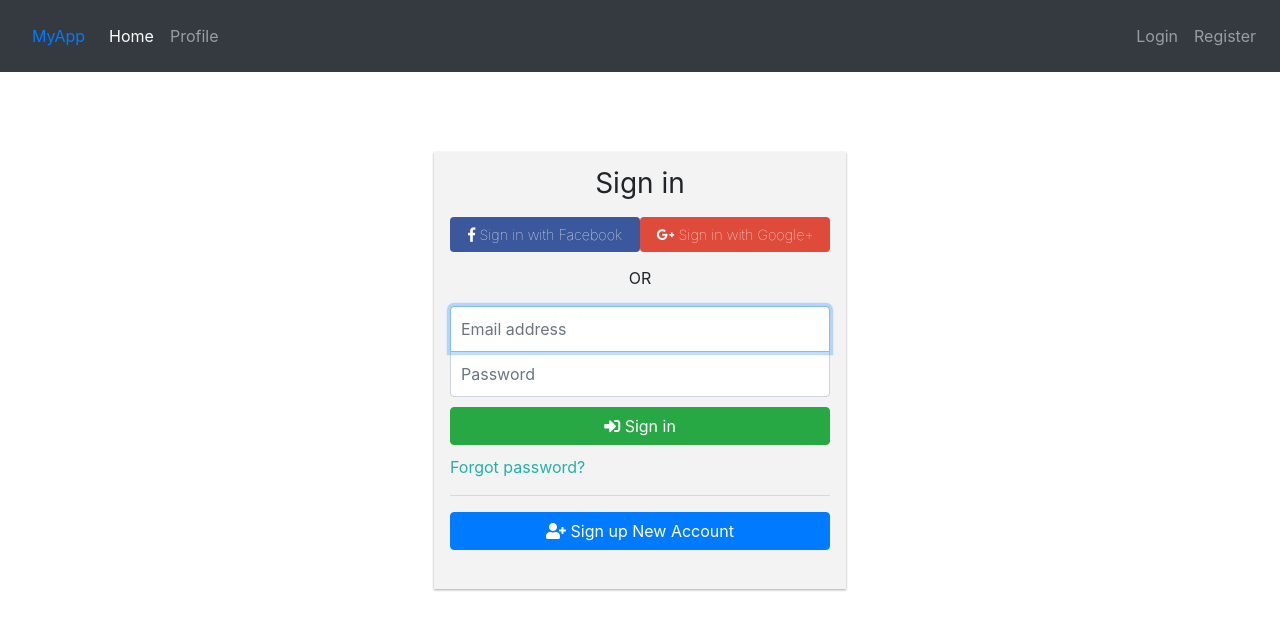
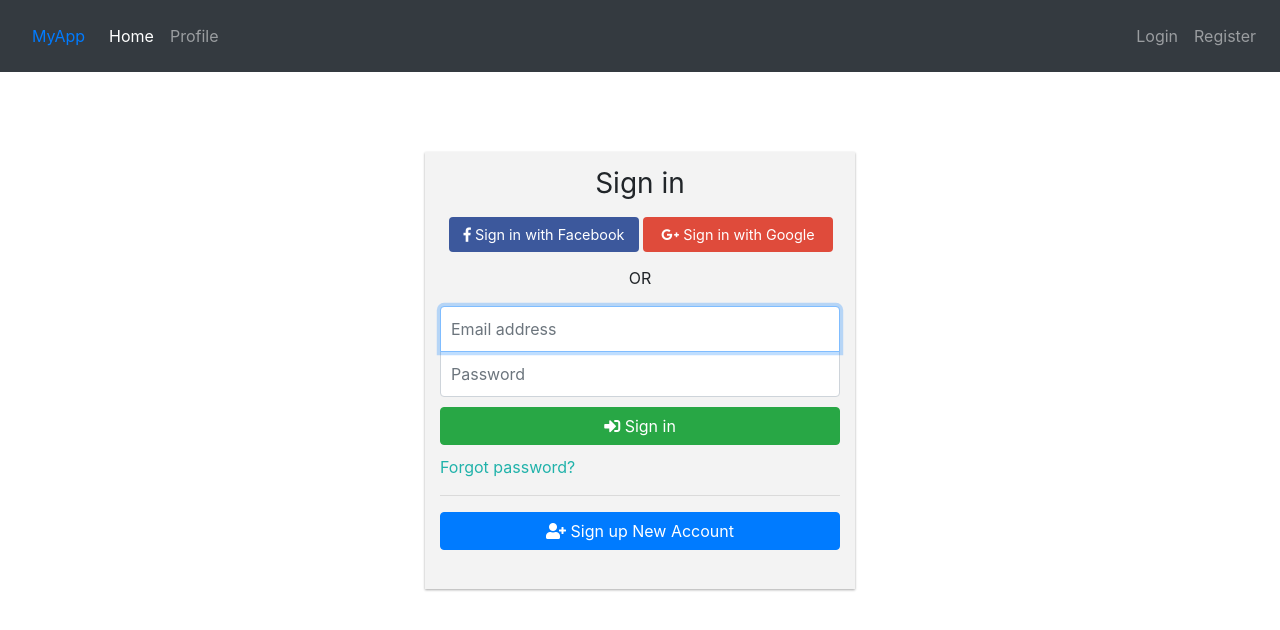
Before and after one commit to nhanvothanh719/boarding-house-management-system, a React (Create React App) app in the folder front-end/: page /login in a window 1280 px wide. Shown: the top 630 px of the page. Built offline with nearby package versions, Linux system fonts and the light colour scheme.

Commit message:
Modify Login form

```diff
--- a/front-end/src/components/Login.css
+++ b/front-end/src/components/Login.css
@@ -1,6 +1,6 @@
 /* sign in FORM */
 #logreg-forms{
-    width:412px;
+    width:430px;
     margin:10vh auto;
     background-color:#f3f3f3;
     box-shadow: 0 1px 3px rgba(0,0,0,0.12), 0 1px 2px rgba(0,0,0,0.24);
@@ -8,7 +8,7 @@
 }
 #logreg-forms form {
     width: 100%;
-    max-width: 410px;
+    max-width: 430px;
     padding: 15px;
     margin: auto;
 }
@@ -62,7 +62,7 @@
 
 #logreg-forms .form-reset, #logreg-forms .form-signup{ display: none; }
 
-#logreg-forms .form-signup .social-btn{ width:210px; }
+#logreg-forms .form-signup .social-btn{ width:200px; }
 
 #logreg-forms .form-signup input { margin-bottom: 2px;}
 
@@ -79,15 +79,15 @@
     }
 
     #logreg-forms  .social-login{
-        width:200px;
+        width:150px;
         margin:0 auto;
         margin-bottom: 10px;
     }
     #logreg-forms  .social-btn{
         font-size: 1.3rem;
-        font-weight: 100;
+        font-weight: 200;
         color:white;
-        width:200px;
+        width:150px;
         height: 56px;
 
     }
--- a/front-end/src/components/Login.jsx
+++ b/front-end/src/components/Login.jsx
@@ -10,17 +10,21 @@ class Login extends Component {
             <h1 class="h3 mb-3 font-weight-normal" style={{ "text-align": "center" }}>
               Sign in
             </h1>
-            <div class="social-login">
+            <div class="social-login row">
+              <div class="px-md-1">
               <button class="btn facebook-btn social-btn" type="button">
-                <span>
+                <span class="font-weight-bolder">
                   <i class="fab fa-facebook-f"></i> Sign in with Facebook
                 </span>{" "}
               </button>
+              </div>
+              <div>
               <button class="btn google-btn social-btn" type="button">
-                <span>
-                  <i class="fab fa-google-plus-g"></i> Sign in with Google+
+                <span class="font-weight-bolder">
+                  <i class="fab fa-google-plus-g"></i> Sign in with Google
                 </span>{" "}
               </button>
+              </div>
             </div>
             <p style={{ "text-align": "center" }}> OR </p>
             <input
```
